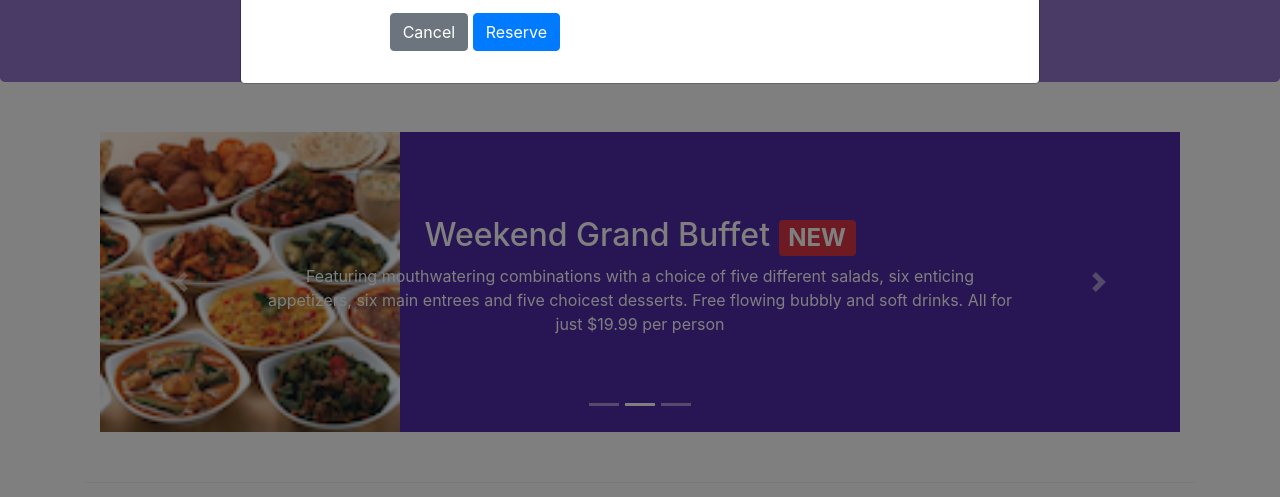
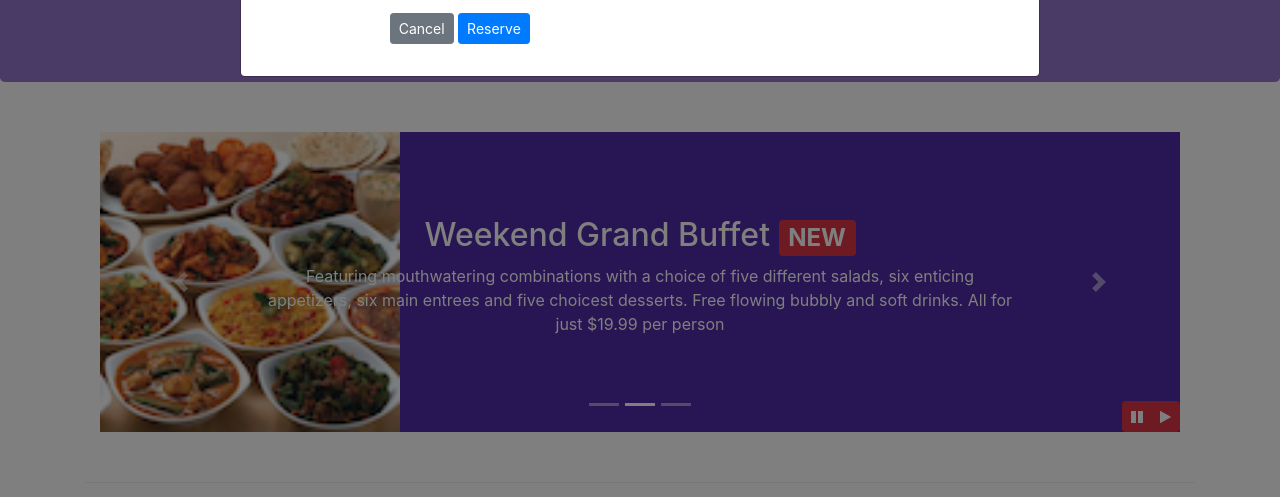
Before and after one commit to shraddha1699/conFusion, a website: page index.html in a window 1280 px wide. Both pictures are taken after a click on the link "Reserve Table". Shown: the part 303-800 px from the top of the page. Drawn offline with nearby package versions, Linux system fonts and the light colour scheme.

Commit message:
bootstrap and jquery

```diff
--- a/css/styles.css
+++ b/css/styles.css
@@ -58,3 +58,8 @@
         text-align: center;
         margin-bottom: 40px;
     }
+    #carouselButton{
+        right: 0px;
+        position: absolute;
+        bottom: 0px;
+    }
--- a/index.html
+++ b/index.html
@@ -113,8 +113,8 @@
                         </div>
                         <div class="form-group row">
                             <div class="offset-sm-2 col-sm">
-                                <button type="close" class="btn btn-secondary" data-dismiss="modal">Cancel</button>
-                                <button type="submit" class="btn btn-primary">Reserve</button>
+                                <button type="close" class="btn btn-secondary btn-sm" data-dismiss="modal">Cancel</button>
+                                <button type="submit" class="btn btn-primary btn-sm">Reserve</button>
                             </div>
                         </div>
                     </form>
@@ -184,6 +184,14 @@
                     <a class="carousel-control-next" href="#mycarousel" role="button" data-slide="next">
                         <span class="carousel-control-next-icon"></span>
                     </a>
+                    <div class="btn-group" id="carouselButton">
+                        <button class="btn btn-danger btn-sm" id="carousel-pause">
+                            <span class="fa fa-pause"></span>
+                        </button>
+                        <button class="btn btn-danger btn-sm" id="carousel-Play">
+                            <span class="fa fa-play"></span>
+                        </button>
+                    </div>
                 </div>
             </div>
         </div>
@@ -280,6 +288,17 @@
     <script src="node_modules/jquery/dist/jquery.slim.min.js"></script>
     <script src="node_modules/popper.js/dist/umd/popper.min.js"></script>
     <script src="node_modules/bootstrap/dist/js/bootstrap.min.js"></script>
+    <script>
+        $(document).ready(function(){
+            $("#mycarousel").carousel( { interval: 2000 } );
+            $("#carousel-pause").click(function(){
+                $("#mycarousel").carousel('pause');
+            });
+            $("#carousel-Play").click(function(){
+                $("#mycarousel").carousel('cycle');
+            });
+        });
+    </script>
 </body>
 
 </html>
```
